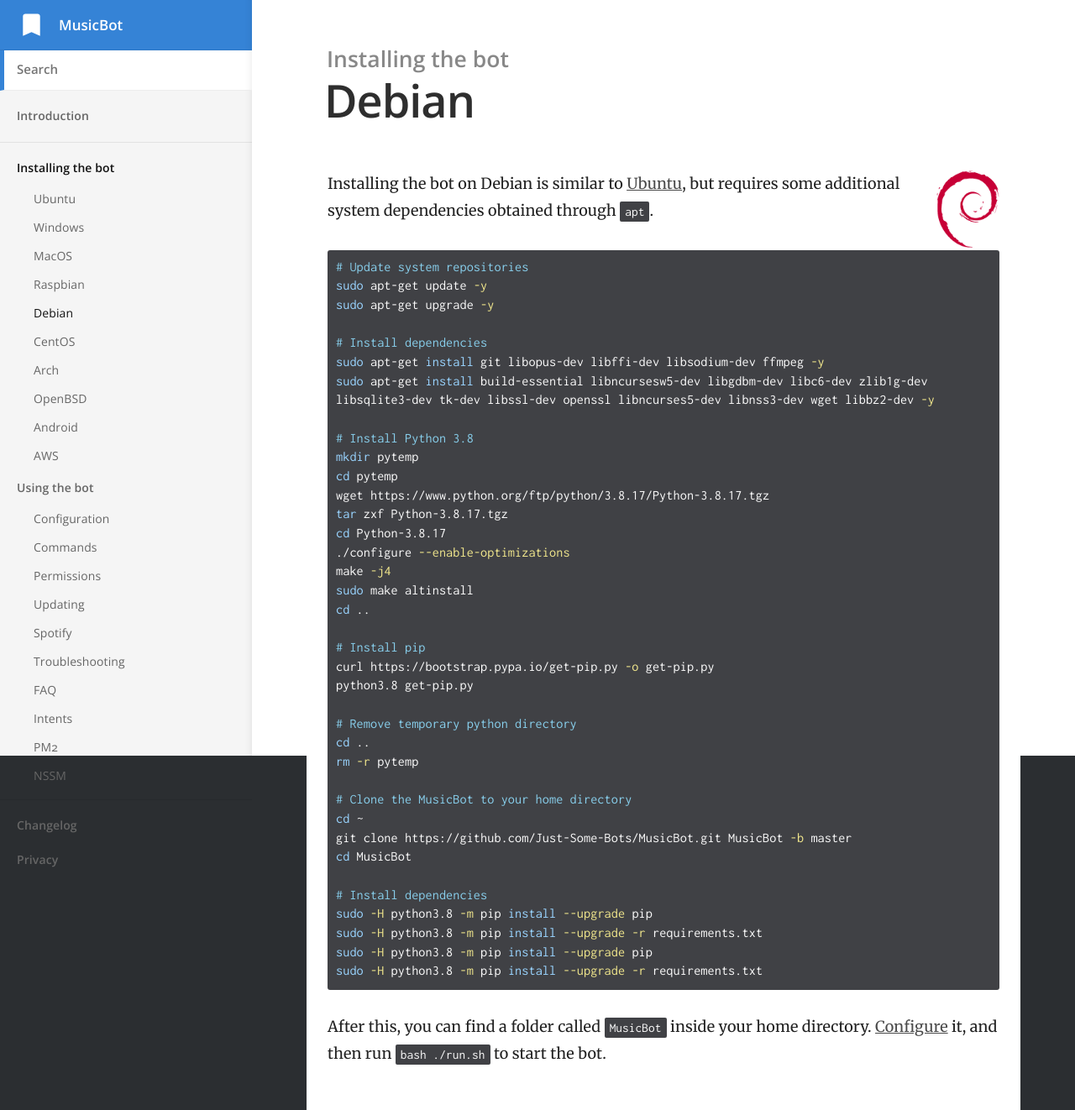
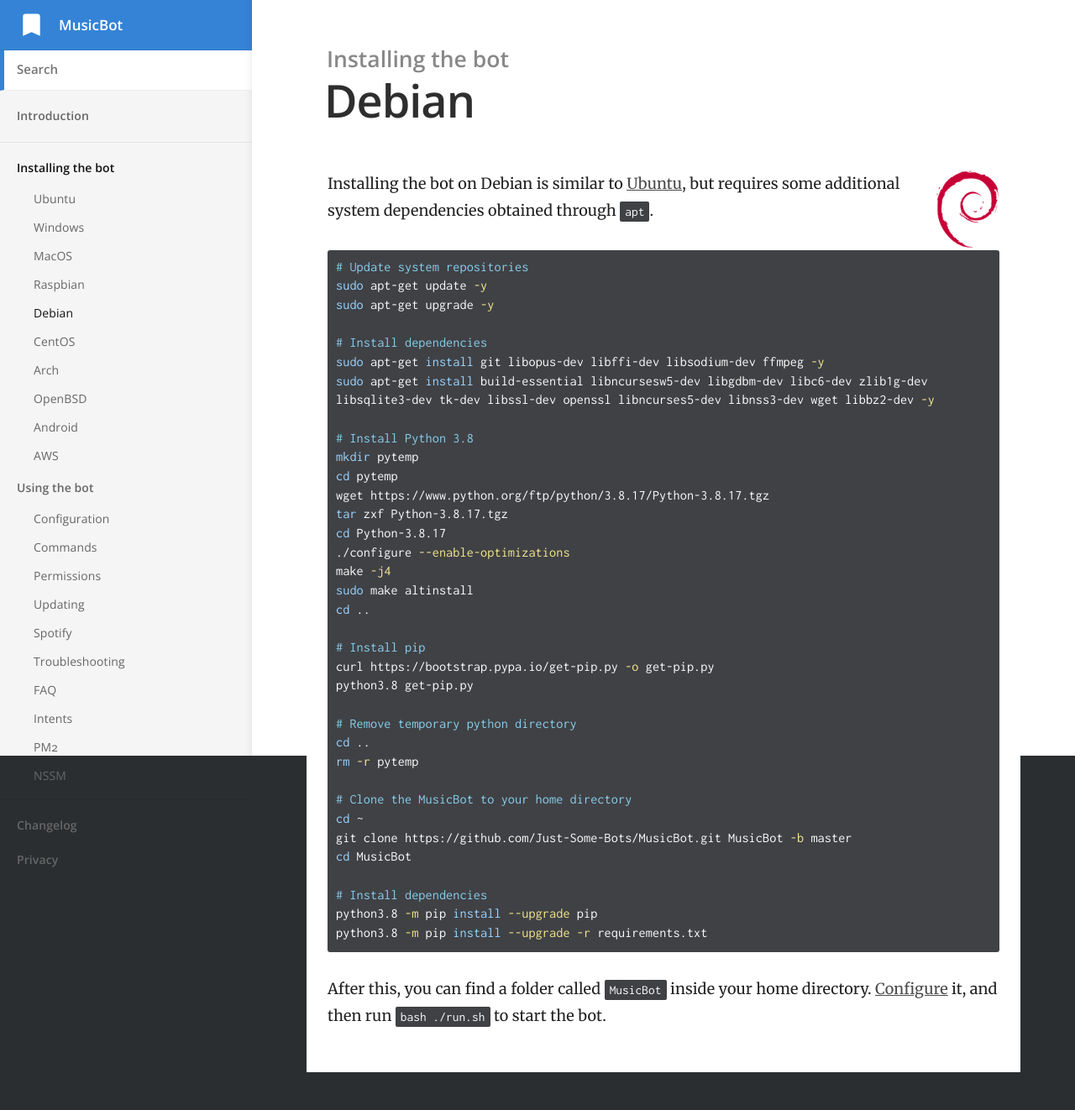
Before and after one commit to Just-Some-Bots/MusicBot, a Jekyll site: the page built from _docs/installing/debian.md, in a window 1280 px wide. Shown: the whole page at 84% size. Built offline with Jekyll 4.4.1, drawn with Linux system fonts in a browser that asks for light colours; after the commit the page ends 1277 px from its top, so only the background shows below that.

Commit message:
remove sudo to install pip deps

```diff
--- a/_docs/installing/debian.md
+++ b/_docs/installing/debian.md
@@ -41,10 +41,8 @@ git clone https://github.com/Just-Some-Bots/MusicBot.git MusicBot -b master
 cd MusicBot
 
 # Install dependencies
-sudo -H python3.8 -m pip install --upgrade pip
-sudo -H python3.8 -m pip install --upgrade -r requirements.txt
-sudo -H python3.8 -m pip install --upgrade pip
-sudo -H python3.8 -m pip install --upgrade -r requirements.txt
+python3.8 -m pip install --upgrade pip
+python3.8 -m pip install --upgrade -r requirements.txt
 ~~~
 
 After this, you can find a folder called `MusicBot` inside your home directory. [Configure]({{ site.baseurl }}/using/configuration) it, and then run `bash ./run.sh` to start the bot.
```
Also changed, not shown: _docs/installing/arch.md (+2 -2 lines), _docs/installing/centos.md (+3 -3 lines), _docs/installing/raspbian.md (+2 -2 lines), _docs/installing/ubuntu.md (+4 -4 lines).
